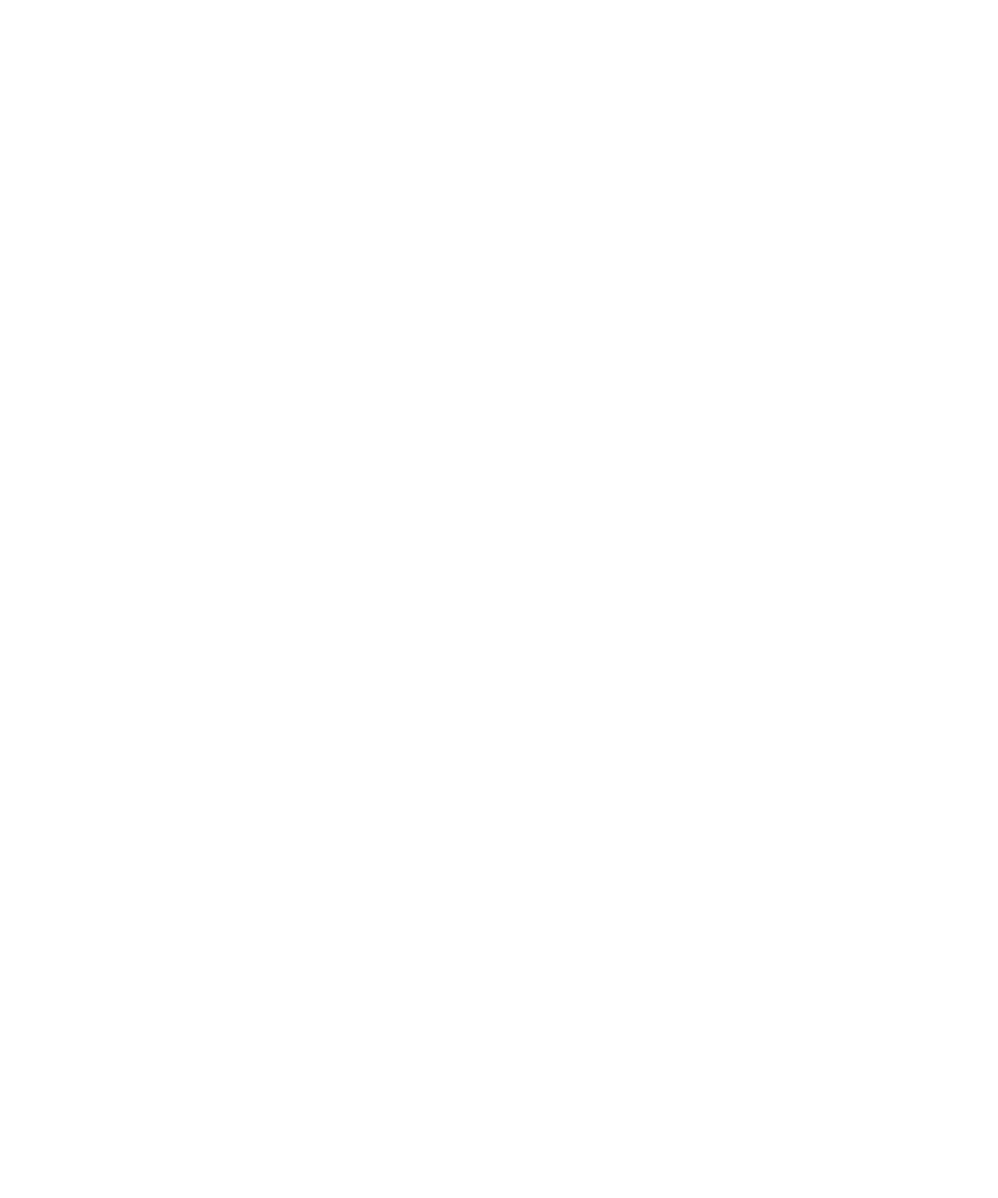
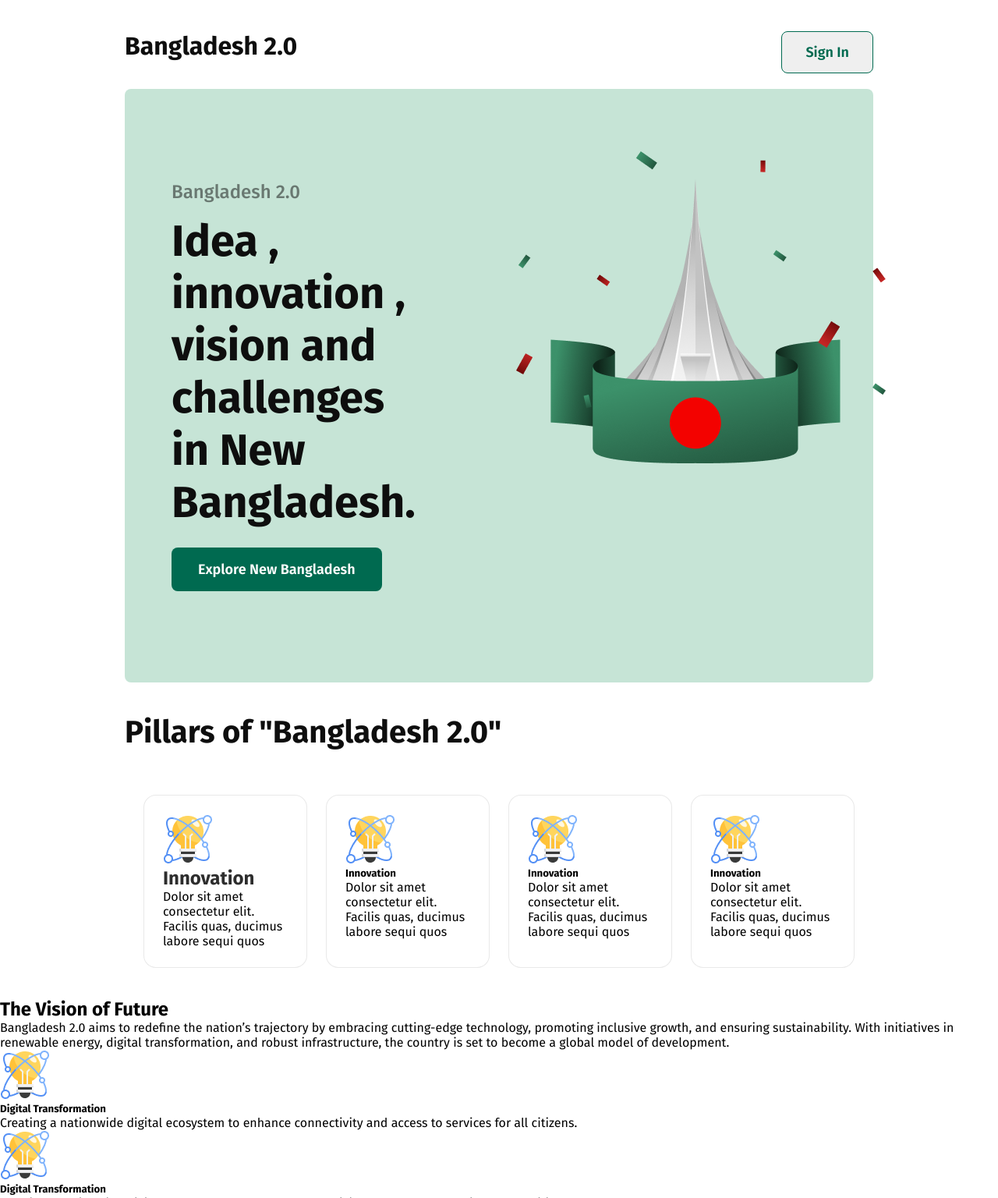
Before and after one commit to abdulkader33447/abdul-kader-assignment-1, a plain HTML site: page index.html in a window 1280 px wide. Shown: the top 1536 px of the page at 78% size. Before the commit the page ends 800 px from the top, so only its background shows below. Drawn offline with Linux system fonts and the light colour scheme.

Commit message:
added nav banner and more

```diff
--- a/index.html
+++ b/index.html
@@ -1,12 +1,83 @@
 <!DOCTYPE html>
 <html lang="en">
+
 <head>
     <meta charset="UTF-8">
     <meta name="viewport" content="width=device-width, initial-scale=1.0">
     <title>assignment-1
     </title>
+    <link rel="preconnect" href="https://fonts.googleapis.com">
+    <link rel="preconnect" href="https://fonts.gstatic.com" crossorigin>
+    <link
+        href="https://fonts.googleapis.com/css2?family=Fira+Sans:ital,wght@0,100;0,200;0,300;0,400;0,500;0,600;0,700;0,800;0,900;1,100;1,200;1,300;1,400;1,500;1,600;1,700;1,800;1,900&display=swap"
+        rel="stylesheet">
+    <link rel="stylesheet" href="styles/style.css">
 </head>
+
 <body>
+    <header class="header">
+        <nav class="nav">
+            <h2 class="bd-nav">Bangladesh 2.0</h2>
+            <button class="nav-sign" type="Sign In">Sign In</button>
+        </nav>
+        <div class="banner-container">
+            <div class="container">
+                <h5 class="container-sub">Bangladesh 2.0</h5>
+                <h1 class="container-head">Idea , innovation ,
+                    vision and challenges in New Bangladesh.</h1>
+                <button class="explore">Explore New Bangladesh</button>
+            </div>
+            <div class="banner-img">
+                <img src="assets/hero.png" alt="">
+            </div>
+        </div>
+    </header>
+    <section class="pillar-section">
+        <h1>Pillars of "Bangladesh 2.0"</h1>
+        <div class="pillar">
+            <div class="one">
+                <img src="assets/card-icon.png" alt="">
+                <h5>Innovation</h5>
+                <p>Dolor sit amet consectetur elit. Facilis quas, ducimus labore sequi quos </p>
+            </div>
+            <div class="two">
+                <img src="assets/card-icon.png" alt="">
+                <h5>Innovation</h5>
+                <p>Dolor sit amet consectetur elit. Facilis quas, ducimus labore sequi quos </p>
+            </div>
+            <div class="three">
+                <img src="assets/card-icon.png" alt="">
+                <h5>Innovation</h5>
+                <p>Dolor sit amet consectetur elit. Facilis quas, ducimus labore sequi quos </p>
+            </div>
+            <div class="four">
+                <img src="assets/card-icon.png" alt="">
+                <h5>Innovation</h5>
+                <p>Dolor sit amet consectetur elit. Facilis quas, ducimus labore sequi quos </p>
+            </div>
+        </div>
+    </section>
+    <section>
+        <h1>The Vision of Future</h1>
+        <p>Bangladesh 2.0 aims to redefine the nation’s trajectory by embracing cutting-edge technology, promoting inclusive growth, and ensuring sustainability. With initiatives in renewable energy, digital transformation, and robust infrastructure, the country is set to become a global model of development.</p>
+        <div>
+            <div>
+                <img src="assets/card-icon.png" alt="">
+                <h5>Digital Transformation</h5>
+                <p>Creating a nationwide digital ecosystem to enhance connectivity and access to services for all citizens.</p>
+            </div>
+            <div>
+                <img src="assets/card-icon.png" alt="">
+                <h5>Digital Transformation</h5>
+                <p>Creating a nationwide digital ecosystem to enhance connectivity and access to services for all citizens.</p>
+            </div>
+            <div>
+                <img src="assets/card-icon.png" alt="">
+                <h5>Digital Transformation</h5>
+                <p>Creating a nationwide digital ecosystem to enhance connectivity and access to services for all citizens.</p>
+            </div>
+        </div>
+    </section>
+</body>
 
-</body>
 </html>
--- a/styles/style.css
+++ b/styles/style.css
@@ -0,0 +1,128 @@
+* {
+    padding: 0px;
+    margin: 0px;
+    border: 0px;
+    font-family: "Fira Sans", serif;
+
+}
+
+.header {
+    margin: 40px 160px;
+}
+
+.nav {
+    display: flex;
+    justify-content: space-between;
+    padding: 0px 0px 20px 0px;
+}
+
+.bd-nav {
+    font-size: 32px;
+    font-weight: bold;
+    color: #0E0E0E;
+    /* padding: 31px 0px; */
+}
+
+.nav-sign {
+    font-size: 18px;
+    font-weight: 600;
+    color: #006A50;
+    padding: 15px 30px;
+    border: 1px solid #006A50;
+    border-radius: 8px;
+}
+
+.banner-container {
+    display: flex;
+    text-align: start;
+    background-color: #C6E4D6;
+    border-radius: 8px;
+
+}
+
+.container {
+    padding: 117.5px 64px 117.5px 60px;
+}
+
+.container-sub {
+    font-size: 24px;
+    font-weight: 500;
+    color: #0e0e0e81;
+}
+
+.container-head {
+    font-size: 56px;
+    font-weight: bold;
+    color: #0E0E0E;
+    margin-top: 16px;
+
+}
+
+.explore {
+    font-size: 18px;
+    font-weight: 600;
+    color: #FFFFFF;
+    background-color: #006A50;
+    border-radius: 8px;
+    padding: 17px 34px;
+    margin-top: 24px;
+}
+
+.banner-img {
+    padding: 80px 60px 80px 64px;
+}
+
+.pillar-section {
+    margin: 15px 160px;
+}
+
+.pillar-section h1 {
+    font-size: 40px;
+    font-weight: bold;
+    color: #0E0E0E;
+    padding-bottom: 32px;
+}
+
+.pillar {
+    display: flex;
+    gap: 24px;
+    padding: 24px;
+}
+
+.one {
+    background-color: #FFFFFF;
+    border-radius: 16px;
+    border: solid #0e0e0e17;
+    border-width: 1px;
+    padding: 24px;
+}
+
+.one h5 {
+    font-size: 24px;
+    font-weight: bold;
+    color: #0e0e0ede;
+}
+
+.two {
+    background-color: #FFFFFF;
+    border-radius: 16px;
+    border: solid #0e0e0e17;
+    border-width: 1px;
+    padding: 24px;
+}
+
+.three {
+    background-color: #FFFFFF;
+    border-radius: 16px;
+    border: solid #0e0e0e17;
+    border-width: 1px;
+    padding: 24px;
+}
+
+.four {
+    background-color: #FFFFFF;
+    border-radius: 16px;
+    border: solid #0e0e0e17;
+    border-width: 1px;
+    padding: 24px;
+}
```
